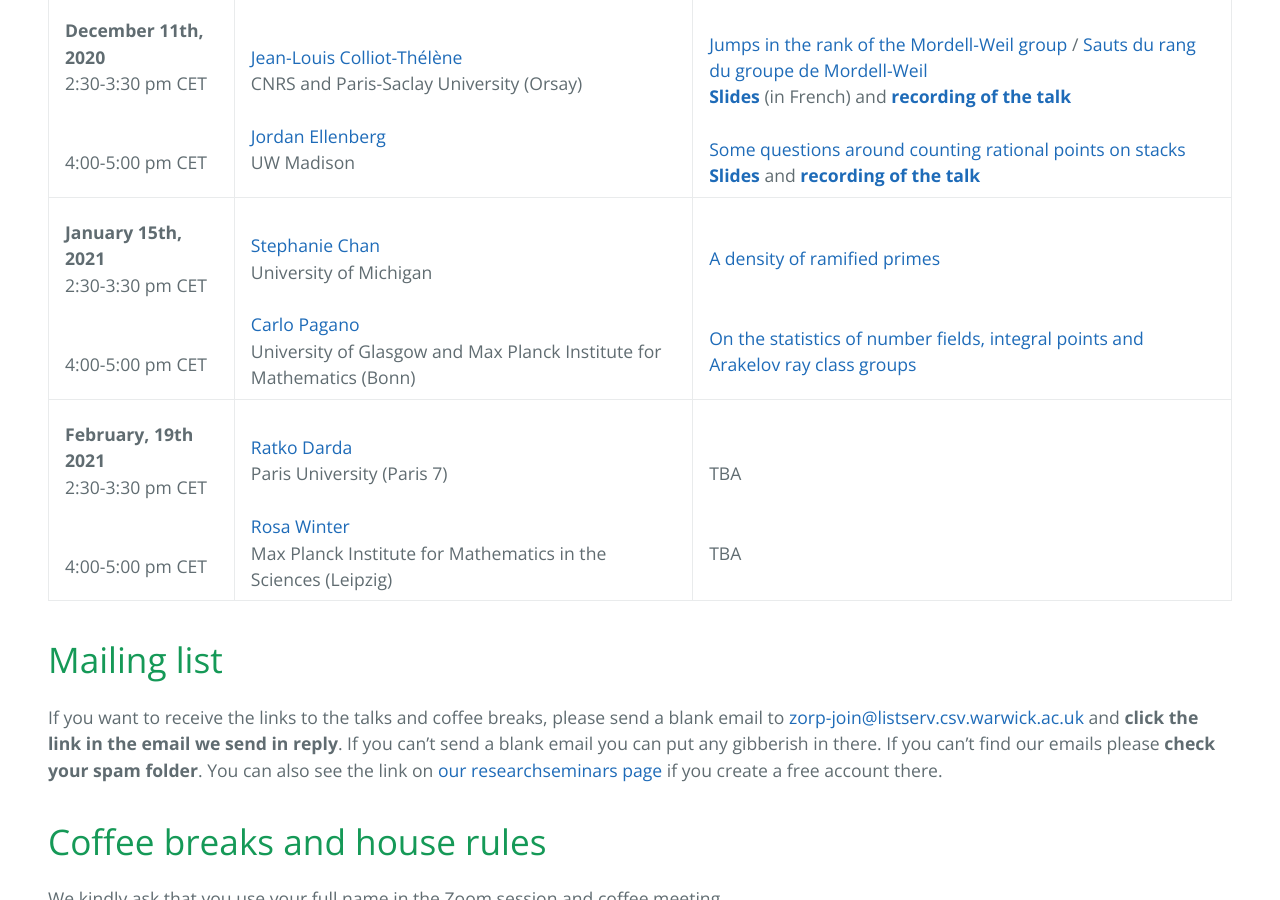
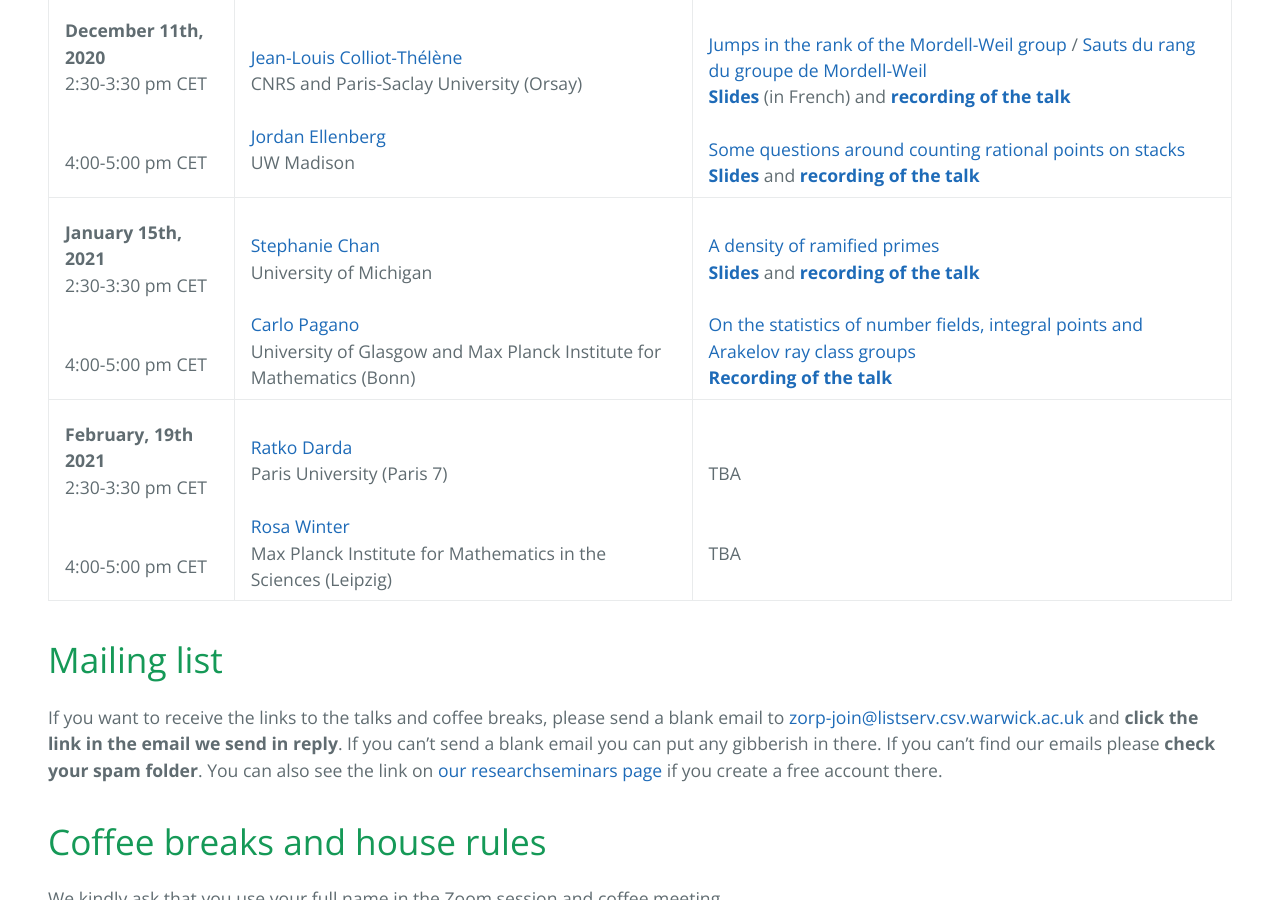
Before and after one commit to zoom-on-rational-points/zoom-on-rational-points.github.io, a Jekyll site: the page built from index.md, in a window 1280 px wide and 900 px high, scrolled down 876 px. Built offline with Jekyll 4.4.1, drawn with Linux system fonts in a browser that asks for light colours; our own code applies the rules of GitHub Pages for plain Markdown files.

Commit message:
Update index.md

```diff
--- a/index.md
+++ b/index.md
@@ -14,7 +14,7 @@ The seminar meets on one Friday every month with two talks, at **2:30-3:30 pm  P
 | Date   | Speakers     | Titles and Abstracts |
 |:------------|:--------------|:------|
 | **December 11th, 2020** <br>2:30-3:30 pm CET <br><br> <br> 4:00-5:00 pm CET <br>| <br><a href="https://www.imo.universite-paris-saclay.fr/~colliot/">Jean-Louis Colliot-Thélène</a> <br> CNRS and Paris-Saclay University (Orsay) <br><br>  <a href="https://www.math.wisc.edu/~ellenber/"> Jordan Ellenberg </a> <br> UW Madison| <br><a href="https://zoom-on-rational-points.github.io/abstractCT">Jumps in the rank of the Mordell-Weil group</a> / <a href="https://zoom-on-rational-points.github.io/resumeCT">Sauts du rang du groupe de Mordell-Weil</a> <br><a href="slidesCT.pdf" style="font-weight:bold">Slides</a> (in French) and <a href="https://www.youtube.com/watch?v=BMyr5qWhbhg&t=38s&ab_channel=EfthymiosSofos" style="font-weight:bold">recording of the talk</a><br><br><a href="https://zoom-on-rational-points.github.io/abstractJE">Some questions around counting rational points on stacks</a><br><a href="slidesJE.pdf" style="font-weight:bold">Slides</a> and <a href="https://www.youtube.com/watch?v=lQ9vtUhit_Y&ab_channel=EfthymiosSofos" style="font-weight:bold">recording of the talk</a>|
-| **January 15th, 2021** <br>2:30-3:30 pm CET <br><br> <br> 4:00-5:00 pm CET <br>| <br><a href ="http://www-personal.umich.edu/~ytchan/">Stephanie Chan</a> <br> University of Michigan <br><br>  <a href="http://guests.mpim-bonn.mpg.de/carlo.pagano90/"> Carlo Pagano </a> <br> University of Glasgow and Max Planck Institute for Mathematics (Bonn)| <br><a href="https://zoom-on-rational-points.github.io/abstractSC">A density of ramified primes</a><br><br><br><a href="https://zoom-on-rational-points.github.io/abstractCP">On the statistics of number fields, integral points and Arakelov ray class groups</a><br>|
+| **January 15th, 2021** <br>2:30-3:30 pm CET <br><br> <br> 4:00-5:00 pm CET <br>| <br><a href ="http://www-personal.umich.edu/~ytchan/">Stephanie Chan</a> <br> University of Michigan <br><br>  <a href="http://guests.mpim-bonn.mpg.de/carlo.pagano90/"> Carlo Pagano </a> <br> University of Glasgow and Max Planck Institute for Mathematics (Bonn)| <br><a href="https://zoom-on-rational-points.github.io/abstractSC">A density of ramified primes</a><br><a href="slidesSC.pdf" style="font-weight:bold">Slides</a> and <a href="https://www.youtube.com/watch?v=NRguyZeohFU" style="font-weight:bold">recording of the talk</a><br><br><a href="https://zoom-on-rational-points.github.io/abstractCP">On the statistics of number fields, integral points and Arakelov ray class groups</a><br><a href="https://www.youtube.com/watch?v=bOaQY5jOarw&t=12s" style="font-weight:bold">Recording of the talk</a>|
 | **February, 19th 2021** <br>2:30-3:30 pm CET <br><br> <br> 4:00-5:00 pm CET <br>| <br><a href ="https://webusers.imj-prg.fr/ratko.darda">Ratko Darda</a> <br> Paris University (Paris 7) <br><br>   <a href="https://personal-homepages.mis.mpg.de/winter/">Rosa Winter</a> <br>Max Planck Institute for Mathematics in the Sciences (Leipzig) | <br>TBA <br><br><br>TBA<br>|
 
 
```
